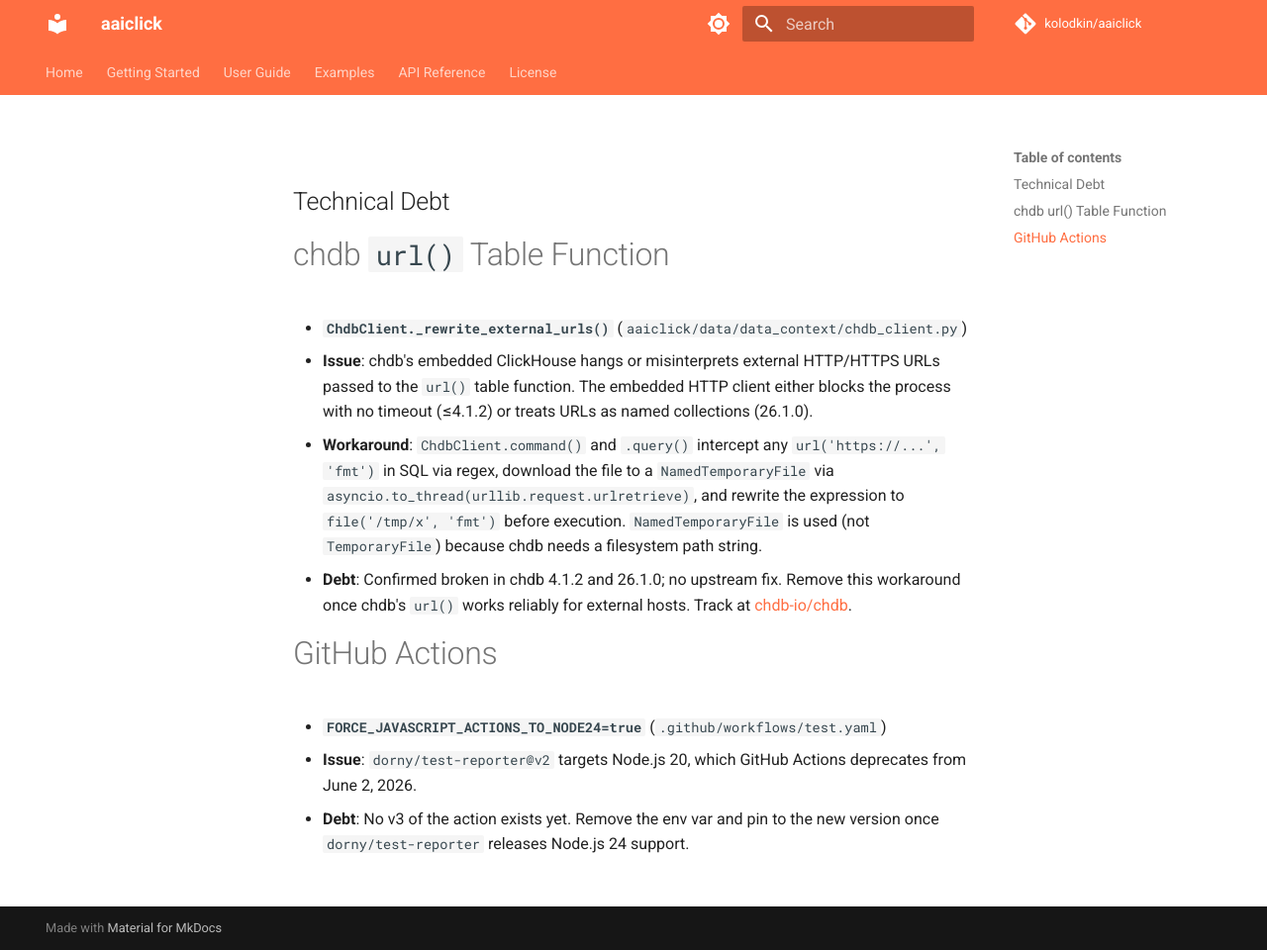
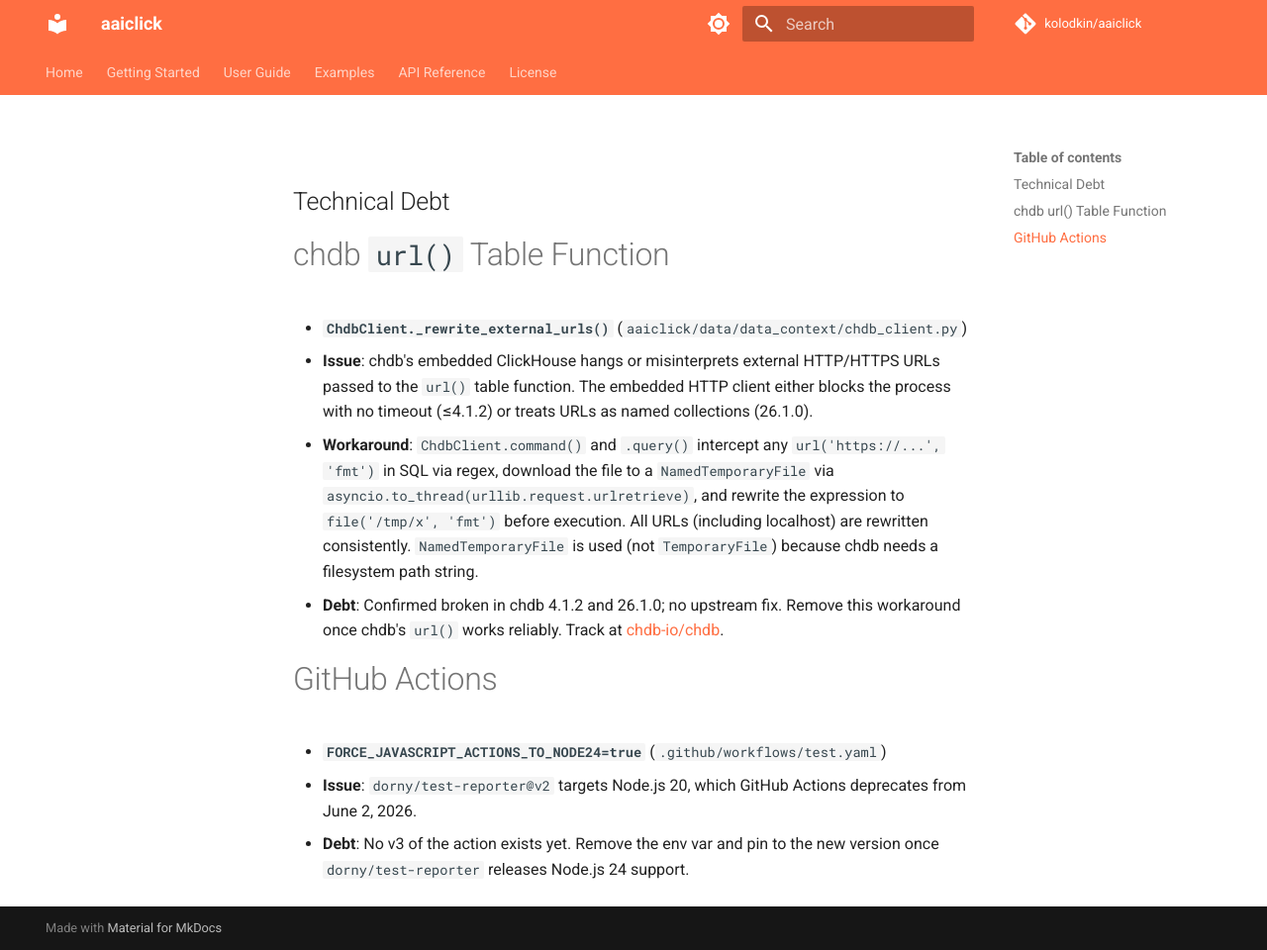
Before and after one commit to kolodkin/aaiclick, an MkDocs documentation site: the page built from docs/technical_debt.md, in a window 1280 px wide and 960 px high. Shown: the whole window at 99% size. Built offline with MkDocs 1.6.1 and Material for MkDocs 9.7.7, drawn with Linux system fonts in a browser that asks for light colours; comment, search, counter and statistics services are not loaded.

Commit message:
cleanup: remove localhost special-casing from chdb URL rewrite workaround (#169)
chdb's embedded HTTP client hangs on all HTTP/HTTPS URLs, not just
external ones. Treating localhost differently was inconsistent and
unnecessary. All URLs are now rewritten to file() uniformly.

Co-authored-by: Claude <noreply@anthropic.com>

```diff
--- a/docs/technical_debt.md
+++ b/docs/technical_debt.md
@@ -5,8 +5,8 @@ Technical Debt
 
 - **`ChdbClient._rewrite_external_urls()`** (`aaiclick/data/data_context/chdb_client.py`)
   - **Issue**: chdb's embedded ClickHouse hangs or misinterprets external HTTP/HTTPS URLs passed to the `url()` table function. The embedded HTTP client either blocks the process with no timeout (≤4.1.2) or treats URLs as named collections (26.1.0).
-  - **Workaround**: `ChdbClient.command()` and `.query()` intercept any `url('https://...', 'fmt')` in SQL via regex, download the file to a `NamedTemporaryFile` via `asyncio.to_thread(urllib.request.urlretrieve)`, and rewrite the expression to `file('/tmp/x', 'fmt')` before execution. `NamedTemporaryFile` is used (not `TemporaryFile`) because chdb needs a filesystem path string.
-  - **Debt**: Confirmed broken in chdb 4.1.2 and 26.1.0; no upstream fix. Remove this workaround once chdb's `url()` works reliably for external hosts. Track at [chdb-io/chdb](https://github.com/chdb-io/chdb).
+  - **Workaround**: `ChdbClient.command()` and `.query()` intercept any `url('https://...', 'fmt')` in SQL via regex, download the file to a `NamedTemporaryFile` via `asyncio.to_thread(urllib.request.urlretrieve)`, and rewrite the expression to `file('/tmp/x', 'fmt')` before execution. All URLs (including localhost) are rewritten consistently. `NamedTemporaryFile` is used (not `TemporaryFile`) because chdb needs a filesystem path string.
+  - **Debt**: Confirmed broken in chdb 4.1.2 and 26.1.0; no upstream fix. Remove this workaround once chdb's `url()` works reliably. Track at [chdb-io/chdb](https://github.com/chdb-io/chdb).
 
 # GitHub Actions
 
```
Also changed, not shown: 1 other file.
